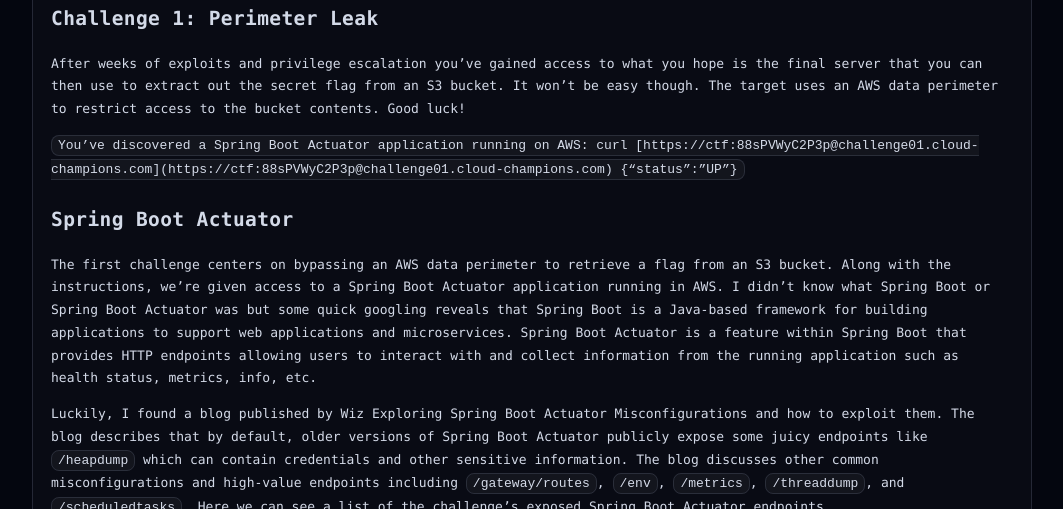
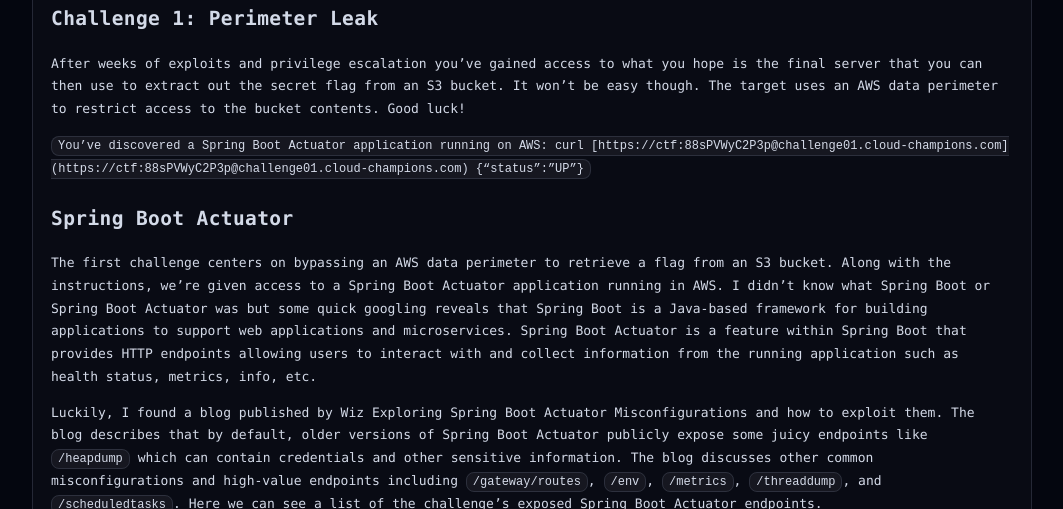
Before and after one commit to CyberSpooon/cyberspooon.github.io, a Jekyll site: the page built from _posts/2025-08-07-Wiz Cloud Security CTF C1.md, in a window 1280 px wide. Shown: the part 679-1188 px from the top of the page, without its empty margins (108-1171 px from the left). Built offline with Jekyll 4.4.1, drawn with Linux system fonts in a browser that asks for light colours; grey boxes are pictures that could not be loaded.

Commit message:
fix code blocks on posts

```diff
--- a/_config.yml
+++ b/_config.yml
@@ -4,6 +4,7 @@
 baseurl: ""
 
 markdown: kramdown
+highlighter: rouge
 theme: null
 
 permalink: /:categories/:title/
--- a/assets/css/main.css
+++ b/assets/css/main.css
@@ -331,12 +331,44 @@
   border-radius: 8px;
   border: 1px solid rgba(180,195,230,.14);
 }
+/* ============================= */
+/* Code blocks (terminal style) */
+/* ============================= */
+
 .postBody pre{
-  background: rgba(255,255,255,.03);
+  background: rgba(4,6,15,.95);
+  border: 1px solid rgba(103,232,255,.18);
+  border-radius: 14px;
+  padding: 14px 16px;
+  overflow-x: auto;
+
+  /* word wrapping */
+  white-space: pre-wrap;
+  word-wrap: break-word;
+  overflow-wrap: anywhere;
+
+  font-size: 12.5px;
+  line-height: 1.6;
+}
+
+/* Remove default spacing quirks */
+.postBody pre code{
+  background: none;
+  padding: 0;
+  border: 0;
+  color: #EAF1FF;
+
+  white-space: pre-wrap;
+  word-wrap: break-word;
+}
+
+/* Inline code */
+.postBody code{
+  background: rgba(255,255,255,.05);
   border: 1px solid rgba(180,195,230,.14);
-  border-radius: 14px;
-  padding: 14px;
-  overflow:auto;
+  border-radius: 8px;
+  padding: 2px 6px;
+  font-size: 12px;
 }
 .postTags{
   margin-top:18px;
```
